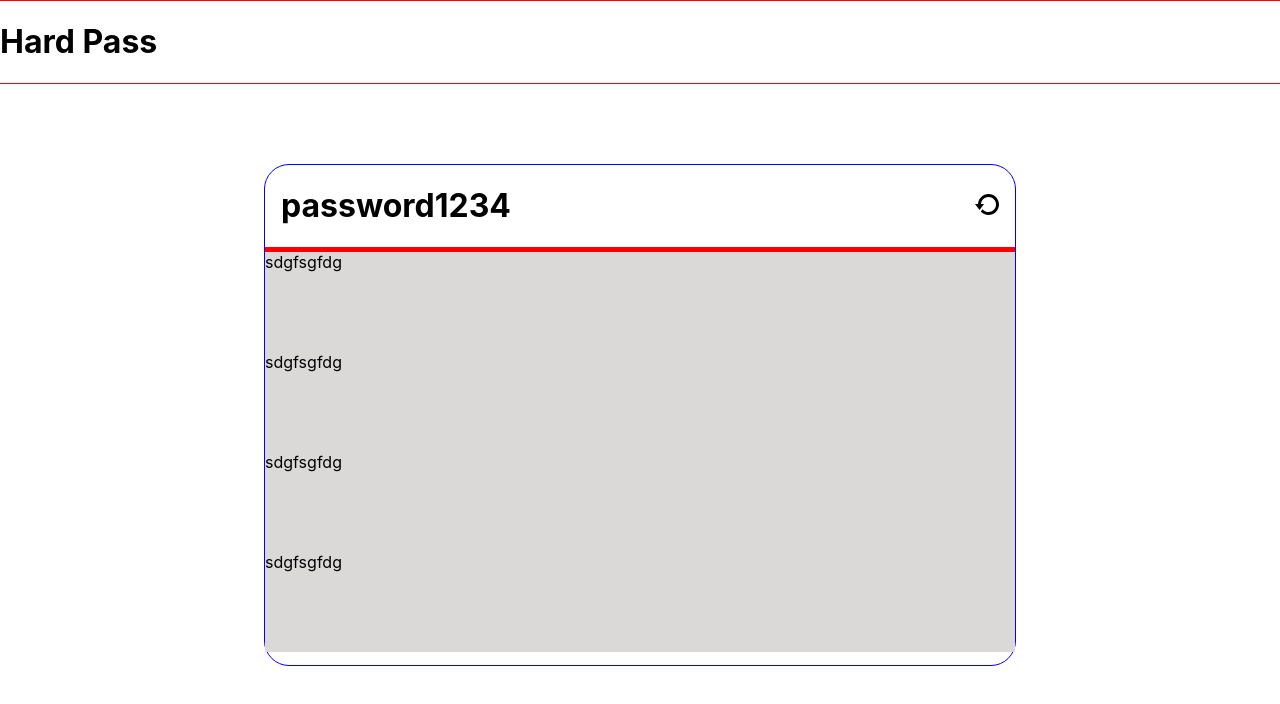
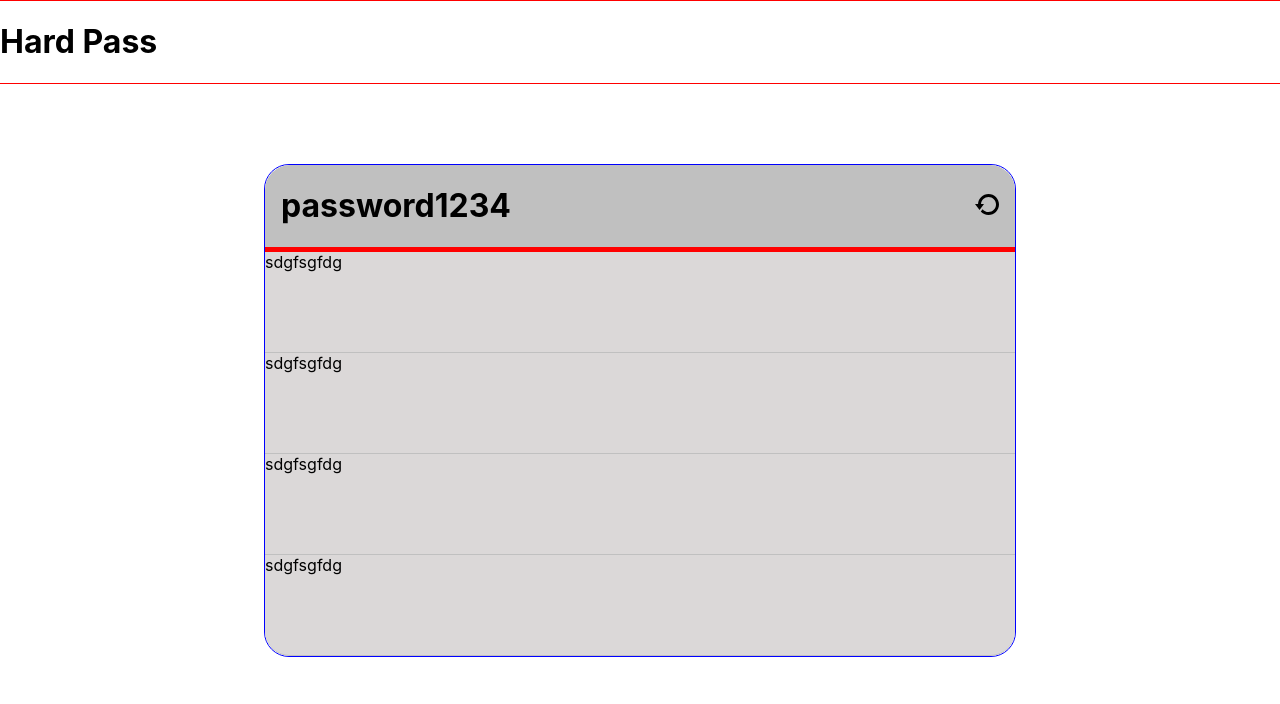
Before and after one commit to SJellen/hard-pass, a React (Create React App) app: page / in a window 1280 px wide. Shown: the top 704 px of the page. Built offline with nearby package versions, Linux system fonts and the light colour scheme.

Commit message:
tweack on formula

```diff
--- a/src/components/Main.js
+++ b/src/components/Main.js
@@ -20,16 +20,16 @@ export default function Main(){
                     <svg xmlns="http://www.w3.org/2000/svg" width="24" height="24" viewBox="0 0 24 24"><path d="M13.5 2c-5.629 0-10.212 4.436-10.475 10h-3.025l4.537 5.917 4.463-5.917h-2.975c.26-3.902 3.508-7 7.475-7 4.136 0 7.5 3.364 7.5 7.5s-3.364 7.5-7.5 7.5c-2.381 0-4.502-1.119-5.876-2.854l-1.847 2.449c1.919 2.088 4.664 3.405 7.723 3.405 5.798 0 10.5-4.702 10.5-10.5s-4.702-10.5-10.5-10.5z"/></svg>
                 </span>
             </div>
-            <div className="slider-container">
+            <div className="selection-container">
                 sdgfsgfdg
             </div>
-            <div className="slider-container">
+            <div className="selection-container">
                 sdgfsgfdg
             </div>
-            <div className="slider-container">
+            <div className="selection-container">
                 sdgfsgfdg
             </div>
-            <div className="slider-container">
+            <div className="selection-container">
                 sdgfsgfdg
             </div>
 
--- a/src/styles/Main.css
+++ b/src/styles/Main.css
@@ -2,13 +2,14 @@
 .main-container {
     border: 1px solid blue;
     width: 750px;
-    height: 500px;
+    height: auto;
     border-radius: 25px;
     margin-top: 5rem;
 }
 .top-container {
     width: 100%;
     border-bottom: 5px solid red;
+    background-color: silver;
     border-top-right-radius: 25px;
     border-top-left-radius: 25px;
     display: flex;
@@ -23,9 +24,14 @@
     padding-right: 1rem;
 }
 
-.slider-container {
+.selection-container {
     width: 100%;
     height: 100px;
     background-color: rgb(219, 216, 216);
+    border-bottom: 1px solid silver;
+}
 
+.selection-container:last-child {
+    border-bottom-left-radius: 25px;
+    border-bottom-right-radius: 25px;
 }
```
